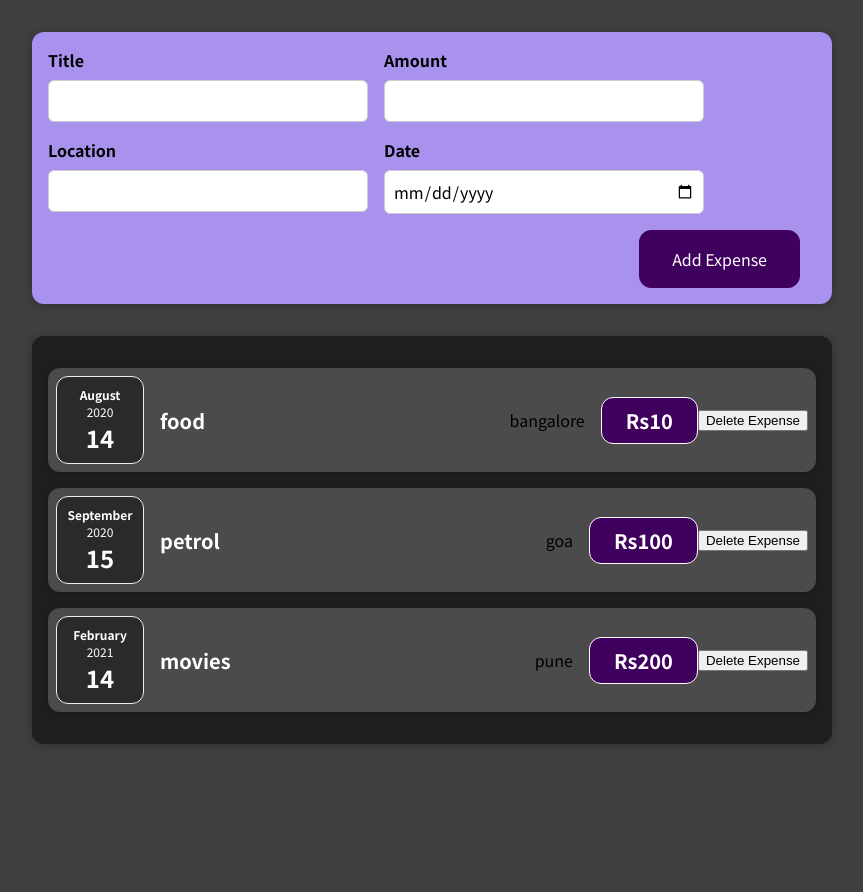
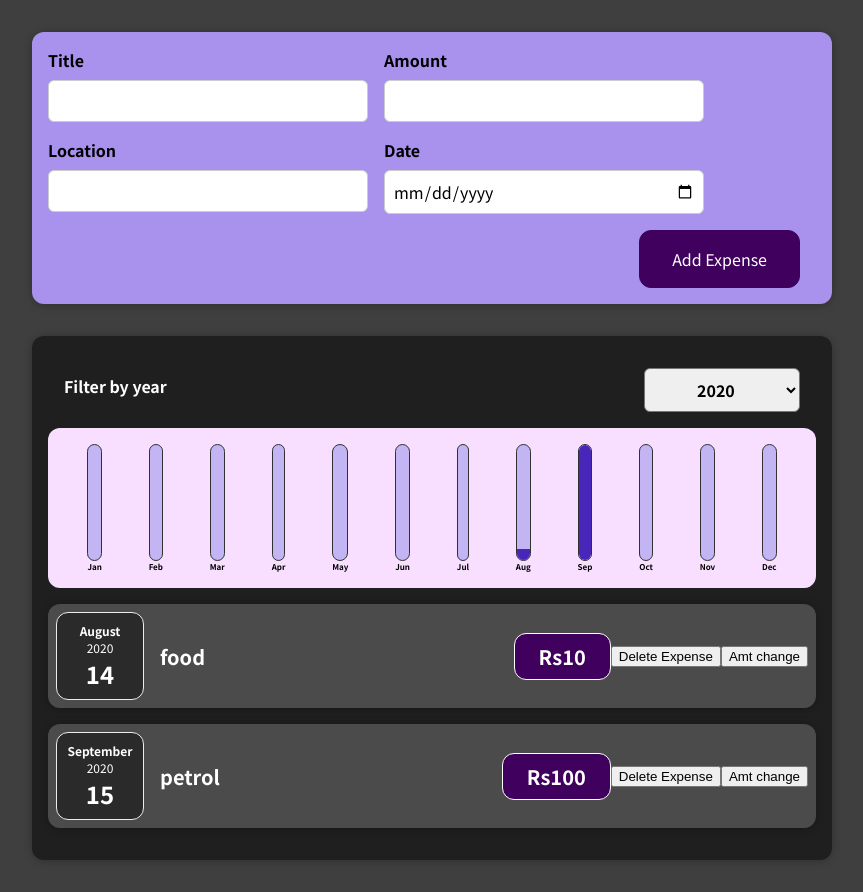
Before and after one commit to Anjali240701/ExpenseItem, a React (Create React App) app: page / in a window 1280 px wide. Shown: the whole page, without its empty margins (208-1071 px from the left). Before the commit the page ends 800 px from the top, so only its background shows below. Built offline with nearby package versions, Linux system fonts and the light colour scheme.

Commit message:
Add files via upload

```diff
--- a/src/component/Expense/ExpenseItem.js
+++ b/src/component/Expense/ExpenseItem.js
@@ -7,6 +7,9 @@ function ExpenseItem(props) {
   const deleteExpenseHandler = () => {
 
     props.deleteExpense(props.id);
+  };
+  const changeExpenseamt = () => {
+    props.changeexpense(props.id);
   };
 
   return (
@@ -20,6 +23,7 @@ function ExpenseItem(props) {
 
 
      <button onClick={deleteExpenseHandler}>Delete Expense</button>
+     <button onClick={changeExpenseamt}>Amt change</button>
     </Card>
 
   );
--- a/src/component/Expense/Expenses.js
+++ b/src/component/Expense/Expenses.js
@@ -1,22 +1,33 @@
-import ExpenseItem from './ExpenseItem';
+import React, { useState } from 'react';
+
 import Card from '../UI/Card';
+import ExpensesFilter from './ExpensesFilter';
+import ExpensesList from './ExpensesList';
+import ExpensesChart from './ExpensesChart';
 import './Expenses.css';
 
-function Expenses(props) {
-  const { items, deleteExpense } = props;
+const Expenses = (props) => {
+  const [filteredYear, setFilteredYear] = useState('2020');
 
-  const expenseItems = items.map(item => (
-    <ExpenseItem
-      id={item.id}
-      title={item.title}
-      amount={item.amount}
-      date={item.date}
-      locationofexpenditure={item.locationofexpenditure}
-      deleteExpense={deleteExpense} // Pass deleteExpense down to ExpenseItem
-    />
-  ));
+  const filterChangeHandler = (selectedYear) => {
+    setFilteredYear(selectedYear);
+  };
 
-  return <Card className='expenses'>{expenseItems}</Card>;
-}
+  const filteredExpenses = props.items.filter((expense) => {
+    return expense.date.getFullYear().toString() === filteredYear;
+  });
 
+ return (
+    <div>
+      <Card className='expenses'>
+        <ExpensesFilter
+          selected={filteredYear}
+          onChangeFilter={filterChangeHandler}
+        />
+        <ExpensesChart expenses={filteredExpenses} />
+        <ExpensesList items={filteredExpenses} />
+      </Card>
+    </div>
+  );
+};
 export default Expenses;
--- /dev/null
+++ b/src/component/Expense/ExpensesChart.js
@@ -0,0 +1,29 @@
+import React from 'react';
+
+import Chart from '../Chart/Chart';
+
+const ExpensesChart = (props) => {
+  const chartDataPoints = [
+    { label: 'Jan', value: 0 },
+    { label: 'Feb', value: 0 },
+    { label: 'Mar', value: 0 },
+    { label: 'Apr', value: 0 },
+    { label: 'May', value: 0 },
+    { label: 'Jun', value: 0 },
+    { label: 'Jul', value: 0 },
+    { label: 'Aug', value: 0 },
+    { label: 'Sep', value: 0 },
+    { label: 'Oct', value: 0 },
+    { label: 'Nov', value: 0 },
+    { label: 'Dec', value: 0 },
+  ];
+
+  for (const expense of props.expenses) {
+    const expenseMonth = expense.date.getMonth(); // starting at 0 => January => 0
+    chartDataPoints[expenseMonth].value += expense.amount;
+  }
+
+  return <Chart dataPoints={chartDataPoints} />;
+};
+
+export default ExpensesChart;
--- /dev/null
+++ b/src/component/Expense/ExpensesFilter.css
@@ -0,0 +1,24 @@
+.expenses-filter {
+  color: white;
+  padding: 0 1rem;
+}
+
+.expenses-filter__control {
+  display: flex;
+  width: 100%;
+  align-items: center;
+  justify-content: space-between;
+  margin: 1rem 0;
+}
+
+.expenses-filter label {
+  font-weight: bold;
+  margin-bottom: 0.5rem;
+}
+
+.expenses-filter select {
+  font: inherit;
+  padding: 0.5rem 3rem;
+  font-weight: bold;
+  border-radius: 6px;
+}
--- /dev/null
+++ b/src/component/Expense/ExpensesFilter.js
@@ -0,0 +1,25 @@
+import React from 'react';
+
+import './ExpensesFilter.css';
+
+const ExpensesFilter = (props) => {
+  const dropdownChangeHandler = (event) => {
+    props.onChangeFilter(event.target.value);
+  };
+
+  return (
+    <div className='expenses-filter'>
+      <div className='expenses-filter__control'>
+        <label>Filter by year</label>
+        <select value={props.selected} onChange={dropdownChangeHandler}>
+          <option value='2022'>2022</option>
+          <option value='2021'>2021</option>
+          <option value='2020'>2020</option>
+          <option value='2019'>2019</option>
+        </select>
+      </div>
+    </div>
+  );
+};
+
+export default ExpensesFilter;
--- /dev/null
+++ b/src/component/Expense/ExpensesList.css
@@ -0,0 +1,9 @@
+.expenses-list {
+  list-style: none;
+  padding: 0;
+}
+
+.expenses-list__fallback {
+  color: white;
+  text-align: center;
+}
--- /dev/null
+++ b/src/component/Expense/ExpensesList.js
@@ -0,0 +1,26 @@
+import React from 'react';
+
+import ExpenseItem from './ExpenseItem';
+import './ExpensesList.css';
+
+const ExpensesList = (props) => {
+  if (props.items.length === 0) {
+    return <h2 className='expenses-list__fallback'>Found no expenses.</h2>;
+  }
+
+  return (
+    <ul className='expenses-list'>
+      {props.items.map((expense) => (
+        <ExpenseItem
+          key={expense.id}
+          title={expense.title}
+          amount={expense.amount}
+          date={expense.date}
+          location={expense.location}
+        />
+      ))}
+    </ul>
+  );
+};
+
+export default ExpensesList;
```
Also changed, not shown: src/component/Expense/ExpenseDate.css (line endings or trailing spaces), src/component/Expense/ExpenseDate.js (line endings or trailing spaces), src/component/Expense/ExpenseDetails.js (line endings or trailing spaces), src/component/Expense/ExpenseItem.css (line endings or trailing spaces), src/component/Expense/Expenses.css (line endings or trailing spaces).
